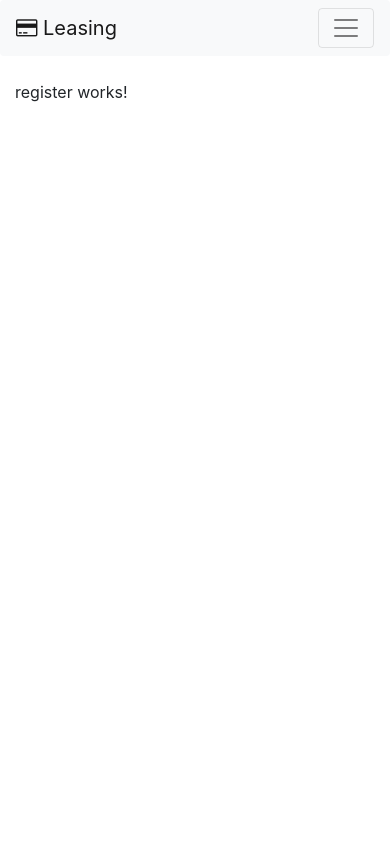
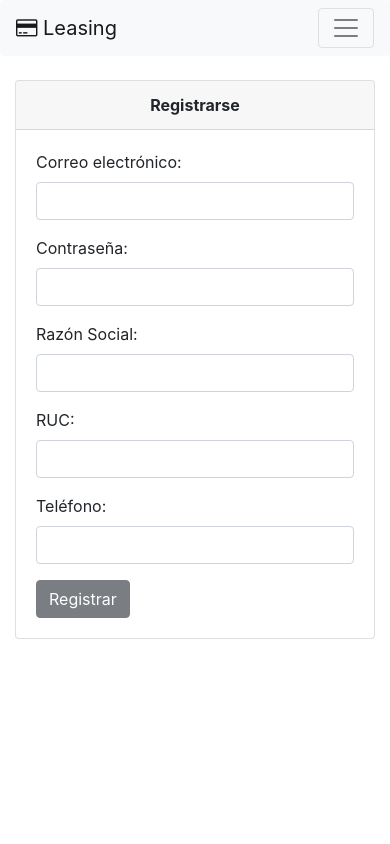
Before and after one commit to manuxo/finances, an Angular app: page /register in a window 390 px wide. Shown: the top 844 px of the page. Built offline with nearby package versions, Linux system fonts and the light colour scheme; what angular2-jwt would draw is missing.

Commit message:
Login, Register

```diff
--- a/src/app/app.module.ts
+++ b/src/app/app.module.ts
@@ -13,6 +13,7 @@ import { AboutComponent } from './components/about/about.component';
 import { AppRoutingModule } from './modules/app-routing.module';
 import { HttpClientModule } from '@angular/common/http';
 import { AuthService } from './services/auth.service';
+import { FormsModule} from '@angular/forms';
 
 @NgModule({
   declarations: [
@@ -29,7 +30,8 @@ import { AuthService } from './services/auth.service';
   imports: [
     BrowserModule,
     AppRoutingModule,
-    HttpClientModule
+    HttpClientModule,
+    FormsModule
   ],
   providers: [AuthService],
   bootstrap: [AppComponent]
--- a/src/app/components/home/home.component.html
+++ b/src/app/components/home/home.component.html
@@ -11,6 +11,9 @@
 </div>
 <div class="row">
   <div class="col-lg-12 col-sm-12 col-xs-12">
+    <div class="alert alert-success" *ngIf="registered">
+      Usuario registrado!
+    </div>
     <h2>Bienvenido</h2>
     <p>
       Lorem, ipsum dolor sit amet consectetur adipisicing elit.
--- a/src/app/components/login/login.component.html
+++ b/src/app/components/login/login.component.html
@@ -6,16 +6,21 @@
       </div>
       <!--.card-header-->
       <div class="card-body">
-        <form class="form">
+        <form class="form" (ngSubmit)="onSubmit()" #loginForm="ngForm">
           <div class="form-group">
             <label for="email">Correo electrónico: </label>
-            <input type="email" class="form-control" id="email" placeholder="example@gmail.com">
+            <input type="email" class="form-control" id="email" required [(ngModel)]="model.email" name="email" #email="ngModel">
+            <small [hidden]="email.valid || email.pristine"
+                class="form-text text-danger">
+              * Ingrese su correo
+            </small>
           </div>
           <div class="form-group">
             <label for="password">Contraseña: </label>
-            <input type="password" class="form-control" id="password" aria-describedby="passwordHelp">
-            <small id="passwordHelp" class="form-text text-muted">Nunca compartas tu contraseña con otras personas.</small>
-            <small></small>
+            <input type="password" class="form-control" id="password" required [(ngModel)]="model.password" name="password" #password="ngModel">
+            <small [hidden]="password.valid || password.pristine" class="form-text text-danger">
+              * Ingrese su contraseña
+            </small>
           </div>
           <div class="form-group text-center">
             <a routerLink="/register">No tienes una cuenta? Regístrate</a>
@@ -24,7 +29,7 @@
             <a href="#">Olvidaste tu contraseña?</a>
           </div>
           <div class="btn-group">
-            <button type="submit" class="btn btn-dark">Ingresar</button>
+            <button type="submit" class="btn btn-dark" [disabled]="!loginForm.form.valid">Ingresar</button>
           </div>
         </form>
       </div>
--- a/src/app/components/login/login.component.ts
+++ b/src/app/components/login/login.component.ts
@@ -1,5 +1,7 @@
 import { Component, OnInit } from '@angular/core';
-
+import { LoginViewModel } from './viewmodel';
+import { AuthService } from '../../services/auth.service';
+import { Router } from '@angular/router';
 @Component({
   selector: 'app-login',
   templateUrl: './login.component.html',
@@ -7,9 +9,21 @@ import { Component, OnInit } from '@angular/core';
 })
 export class LoginComponent implements OnInit {
 
-  constructor() { }
+  model: LoginViewModel;
+
+  constructor(public auth: AuthService, private router: Router) {
+    this.newModel();
+  }
 
   ngOnInit() {
   }
 
+  onSubmit(){
+    this.auth.login(this.model,null);
+  }
+
+  newModel(): void{
+    this.model = new LoginViewModel('','');
+  }
+
 }
--- /dev/null
+++ b/src/app/components/login/viewmodel.ts
@@ -0,0 +1,7 @@
+
+export class LoginViewModel{
+    constructor(
+        public email: string,
+        public password: string
+    ){}
+}
--- a/src/app/components/navbar/navbar.component.html
+++ b/src/app/components/navbar/navbar.component.html
@@ -36,7 +36,7 @@
       </li>
       <li class="nav-item dropdown" *ngIf="auth.isAuthenticated()">
         <a class="nav-link dropdown-toggle btn btn-dark text-white" href="#" id="navbarDropdown" role="button" data-toggle="dropdown" aria-haspopup="true" aria-expanded="false">
-          <i class="fa fa-user"></i> alvarado.manuel@live.com
+          <i class="fa fa-user"></i> {{auth.getUserData().email}}
         </a>
         <div class="dropdown-menu" aria-labelledby="navbarDropdown">
           <a class="dropdown-item" href="#">Mis Operaciones</a>
@@ -45,7 +45,7 @@
             Configuración
           </a>
           <a class="dropdown-item" href="#">Ayuda</a>
-          <a class="dropdown-item" href="#">Cerrar sesión</a>
+          <a class="dropdown-item" routerLink="/login" (click)="auth.logout()">Cerrar sesión</a>
         </div>
       </li>
     </ul>
--- a/src/app/components/register/register.component.html
+++ b/src/app/components/register/register.component.html
@@ -1,3 +1,57 @@
-<p>
-  register works!
-</p>
+<div class="row">
+    <div class="col-lg-6 col-sm-12 col-xs-12 mx-auto">
+      <div class="card">
+        <div class="card-header text-center">
+          <b>Registrarse</b>
+        </div>
+        <!--.card-header-->
+        <div class="card-body">
+          <form class="form" (ngSubmit)="onSubmit()" #registerForm="ngForm">
+            <div class="form-group">
+              <label for="email">Correo electrónico: </label>
+              <input type="email" class="form-control" id="email" required [(ngModel)]="model.email" name="email" #email="ngModel">
+              <small [hidden]="email.valid || email.pristine"
+                  class="form-text text-danger">
+                * Este campo es obligatorio
+              </small>
+            </div>
+            <div class="form-group">
+              <label for="password">Contraseña: </label>
+              <input type="password" class="form-control" id="password" required [(ngModel)]="model.password" name="password" #password="ngModel">
+              <small [hidden]="password.valid || password.pristine" class="form-text text-danger">
+                * Este campo es obligatorio
+              </small>
+            </div>
+            <div class="form-group">
+              <label for="businessName">Razón Social: </label>
+              <input type="text" name="businessName" id="businessName" class="form-control" #businessName="ngModel" required [(ngModel)]="model.business_name">
+              <small [hidden]="businessName.valid || businessName.pristine" class="form-text text-danger">
+                * Este campo es obligatorio
+              </small>
+            </div>
+            <div class="form-group">
+              <label for="ruc">RUC: </label>
+              <input type="text" name="ruc" id="ruc" class="form-control" #ruc="ngModel" required [(ngModel)]="model.ruc">
+              <small [hidden]="ruc.valid || ruc.pristine" class="form-text text-danger">
+                * Este campo es obligatorio
+              </small>
+            </div>
+            <div class="form-group">
+              <label for="phoneNumber">Teléfono: </label>
+              <input type="text" name="phoneNumber" id="phoneNumber" class="form-control" #phoneNumber="ngModel" required [(ngModel)]="model.phone_number">
+              <small [hidden]="phoneNumber.valid || phoneNumber.pristine" class="form-text text-danger">
+                * Este campo es obligatorio
+              </small>
+            </div>
+            <div class="btn-group">
+              <button type="submit" class="btn btn-dark" [disabled]="!registerForm.form.valid">Registrar</button>
+            </div>
+          </form>
+        </div>
+        <!--.card-body-->
+      </div>
+      <!--.card-->
+    </div>
+    <!--.col-->
+  </div>
+  <!--.row-->
--- a/src/app/components/register/register.component.ts
+++ b/src/app/components/register/register.component.ts
@@ -1,4 +1,7 @@
 import { Component, OnInit } from '@angular/core';
+import { RegisterViewModel } from './viewmodel';
+import { AuthService } from '../../services/auth.service';
+import { Router } from '@angular/router';
 
 @Component({
   selector: 'app-register',
@@ -7,9 +10,22 @@ import { Component, OnInit } from '@angular/core';
 })
 export class RegisterComponent implements OnInit {
 
-  constructor() { }
+  model: RegisterViewModel;
+
+  constructor(public auth: AuthService, private router: Router) {
+    this.newModel();
+  }
 
   ngOnInit() {
   }
 
+  onSubmit(): void {
+    this.auth.save(this.model).subscribe(res => {
+      this.auth.login(this.model,res);
+    });
+  }
+
+  newModel(): void{
+    this.model = new RegisterViewModel('','','','','');
+  }
 }
--- /dev/null
+++ b/src/app/components/register/viewmodel.ts
@@ -0,0 +1,10 @@
+
+export class RegisterViewModel{
+    constructor(
+        public email: string,
+        public password: string,
+        public business_name: string,
+        public ruc: string,
+        public phone_number: string
+    ){}
+}
--- a/src/app/services/auth.service.ts
+++ b/src/app/services/auth.service.ts
@@ -2,6 +2,7 @@ import { Injectable } from '@angular/core';
 import { HttpClient, HttpHeaders } from '@angular/common/http';
 import { JwtHelper } from 'angular2-jwt';
 import { Observable } from 'rxjs';
+import { Router } from '@angular/router';
 
 @Injectable({
   providedIn: 'root'
@@ -14,21 +15,30 @@ export class AuthService {
   };
   private jwt: JwtHelper = new JwtHelper();
 
-  constructor(private http: HttpClient) {}
+  constructor(private http: HttpClient, private router: Router) {}
 
   save(user): Observable<any>{
     const url = `${this.usersURL}/signup`;
     return this.http.post<any>(url,user,this.httpOptions);
   }
-  login(user): Observable<any>{
+  login(user,result): void{
     const url = `${this.usersURL}/login`;
-    return this.http.post<any>(url,user,this.httpOptions);
+    this.http.post<any>(url,user,this.httpOptions).subscribe(res => {
+      localStorage.setItem('token',res.token);
+      localStorage.setItem('userData', JSON.stringify(res.userData));
+      this.router.navigate(['/home']);
+    });
   }
   isAuthenticated(): boolean{
     const token = localStorage.getItem('token');
     if(token)
-      return this.jwt.isTokenExpired(token);
+      return !this.jwt.isTokenExpired(token);
     return false;
+  }
+
+  getUserData(): any{
+    const userData = JSON.parse(localStorage.getItem('userData'));
+    return userData;
   }
 
   logout(): void{
```
Also changed, not shown: 1 other file (tests, documents, lock files or other folders).
